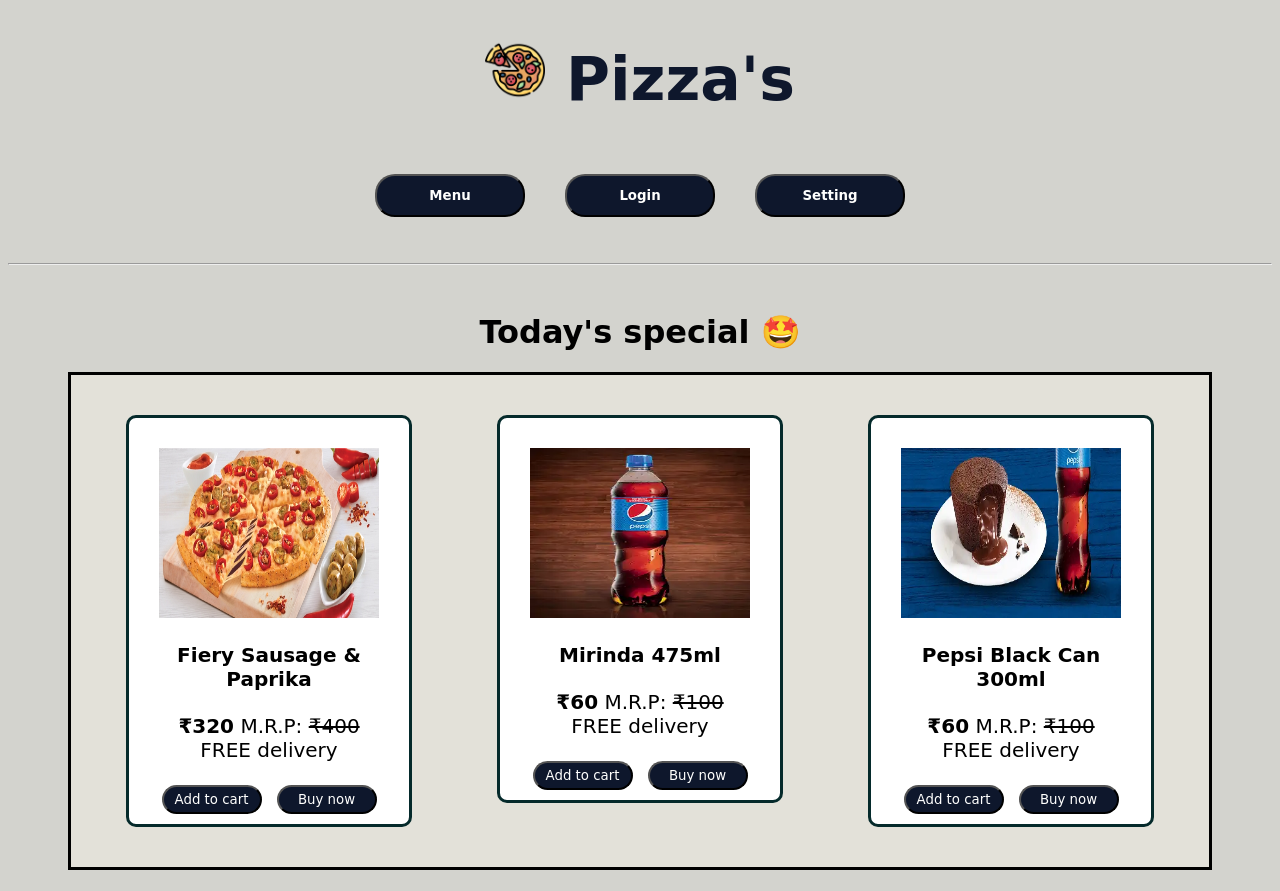
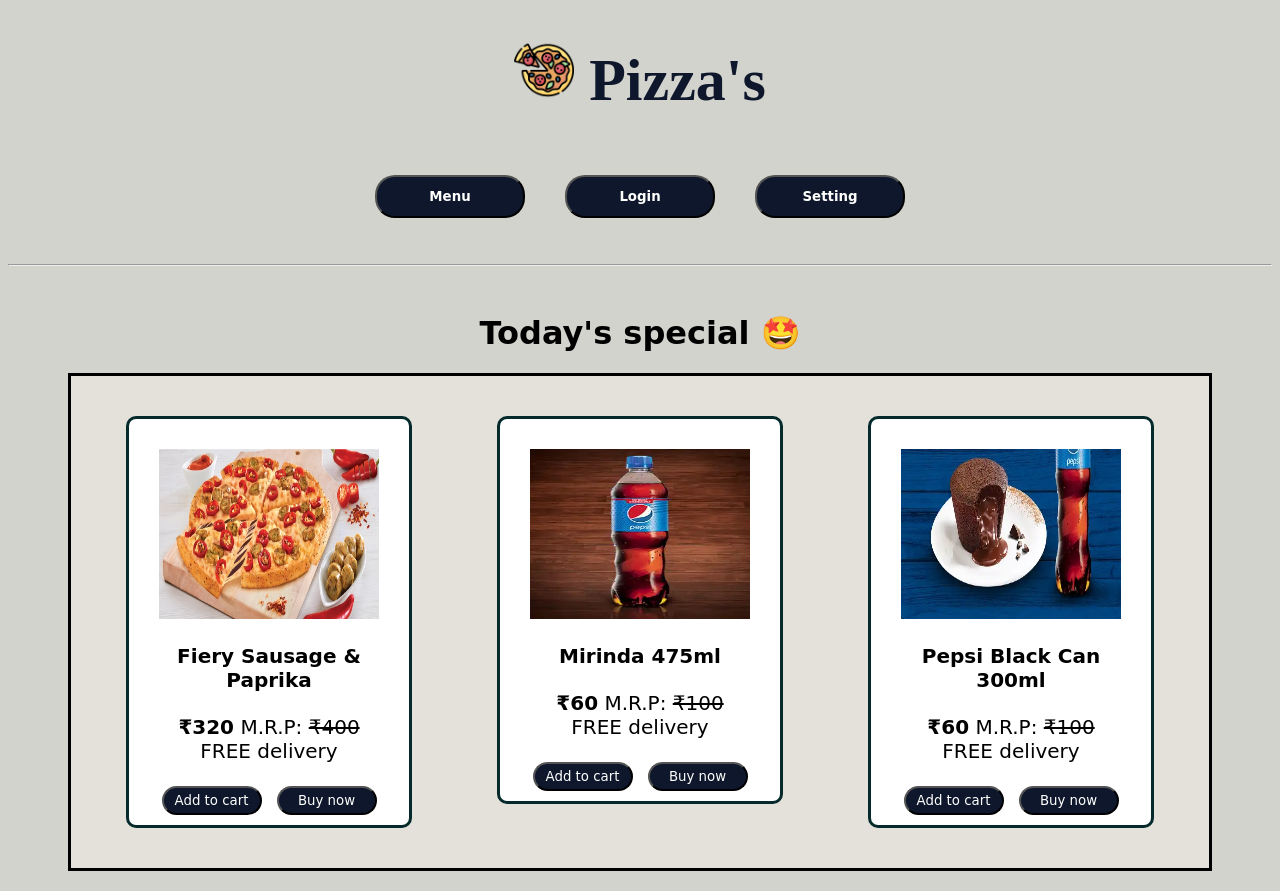
Before and after one commit to Surajghogare80/cafe, a plain HTML site: page index.html in a window 1280 px wide. Drawn offline with Linux system fonts and the light colour scheme.

Commit message:
google font added

```diff
--- a/index.html
+++ b/index.html
@@ -13,6 +13,12 @@
         }
 
         @import url('https://fonts.googleapis.com/css2?family=Josefin+Sans:ital,wght@0,100..700;1,100..700&family=Kanit:ital,wght@0,100;0,200;0,300;0,400;0,500;0,600;0,700;0,800;0,900;1,100;1,200;1,300;1,400;1,500;1,600;1,700;1,800;1,900&family=Playfair+Display:ital,wght@0,400..900;1,400..900&display=swap');
+        .google-font{
+            color: #0e172c;
+             font-family:Josefin+Sans;
+            font-size: 60px;
+            text-align: center;
+        }
         .text{
                 font-family:cursive;
                 font-weight: 50px;
@@ -29,7 +35,7 @@
   <div >
 
     <h1
-     class="main-heading"><img src="./img/pizza.png" height="60px"/> Pizza's
+     class="google-font"><img src="./img/pizza.png" height="60px"/> Pizza's
     </h1>
 
   </div>
--- a/style.css
+++ b/style.css
@@ -35,12 +35,6 @@
 }
 
 
-.main-heading{
-    color: #0e172c;
-    font-family:cursive;
-    font-size: 60px;
-    text-align: center;
-}
 .main-heading-login{
 
     color: #0e172c;
```
